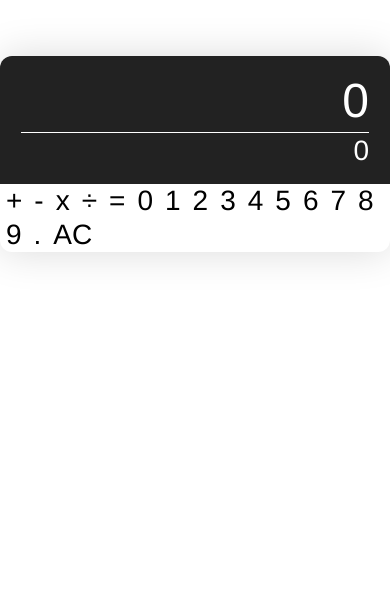
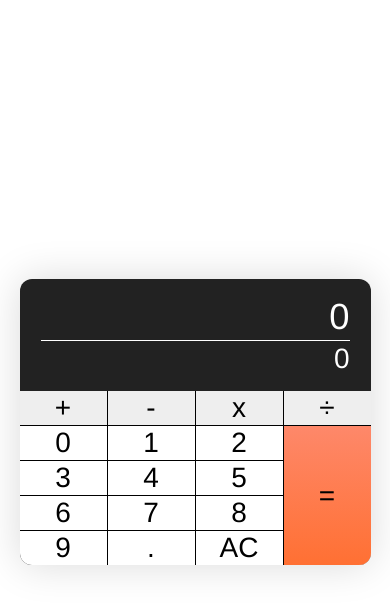
Before and after one commit to sarpisik/calculator, a plain HTML site: page index.html in a window 390 px wide. Drawn offline with Linux system fonts and the light colour scheme.

Commit message:
Add mobile layout

```diff
--- a/index.css
+++ b/index.css
@@ -110,7 +110,7 @@ html {
 }
 
 body {
-  height: 100vh;
+  min-height: 100vh;
 }
 
 #main {
@@ -118,8 +118,8 @@ body {
   box-shadow: 0 0 40px 0px rgba(0, 0, 0, 0.15);
   margin-left: auto;
   margin-right: auto;
-  margin-top: 2em;
-  max-width: 15em;
+  min-width: 90vmin;
+  max-width: 13em;
   overflow: hidden;
 }
 
@@ -131,9 +131,66 @@ body {
 }
 
 .input-screen {
-  font-size: 1.714285714em;
+  font-size: 1.3em;
 }
 
 .output-screen {
   border-top: 1px solid #fff;
 }
+
+.buttons {
+  background-color: #000;
+  display: grid;
+  grid-gap: 1px;
+  grid-template-columns: repeat(4, 1fr);
+}
+
+.btn {
+  background-color: #fff;
+  position: relative;
+  text-align: center;
+}
+
+.btn:active::before {
+  content: '';
+  background-color: rgba(0, 0, 0, 0.2);
+  bottom: 0;
+  box-shadow: 0 0 6px 0 rgba(0, 0, 0, 0.5) inset;
+  opacity: 0.3;
+  position: absolute;
+  left: 0;
+  right: 0;
+  top: 0;
+  z-index: 1;
+}
+
+.operator {
+  background-color: #eee;
+}
+
+button[value='='] {
+  background-image: linear-gradient(to bottom, #fe886a, #ff7033);
+  grid-column: -2;
+  grid-row: 2 / span 4;
+}
+
+/* Global Classes */
+.flex {
+  display: flex;
+}
+
+.v-center {
+  align-items: center;
+}
+
+@media only screen and (min-width: 500px) {
+  #main {
+    min-width: inherit;
+  }
+  .input-screen {
+    font-size: 1.714285714em;
+  }
+  .btn {
+    padding: 0.5em 1.25em;
+  }
+}
--- a/index.html
+++ b/index.html
@@ -6,7 +6,7 @@
     <title>Calculator</title>
     <link rel="stylesheet" href="index.css" />
   </head>
-  <body>
+  <body class="flex v-center">
     <div id="main"></div>
     <script src="index.js"></script>
   </body>
```
